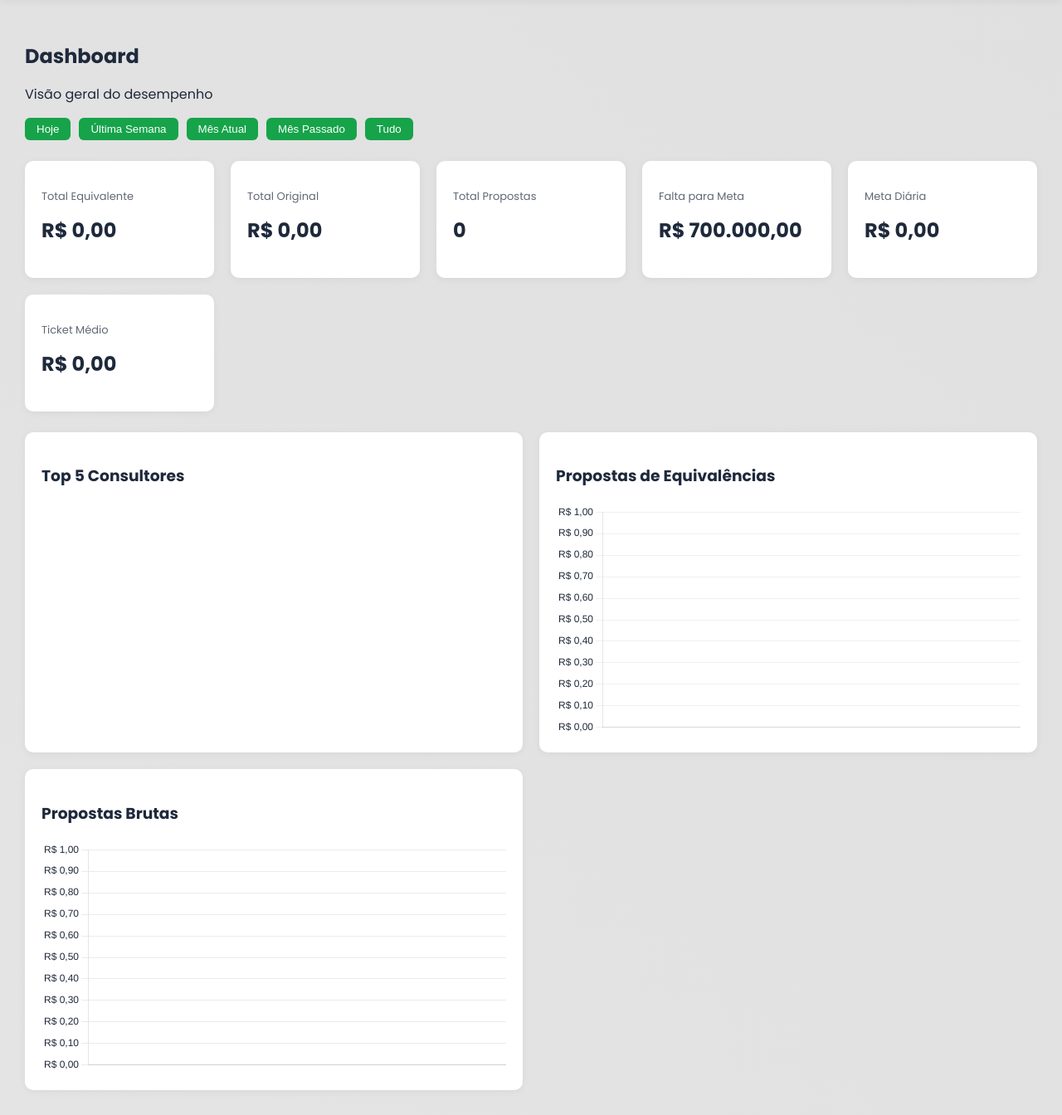
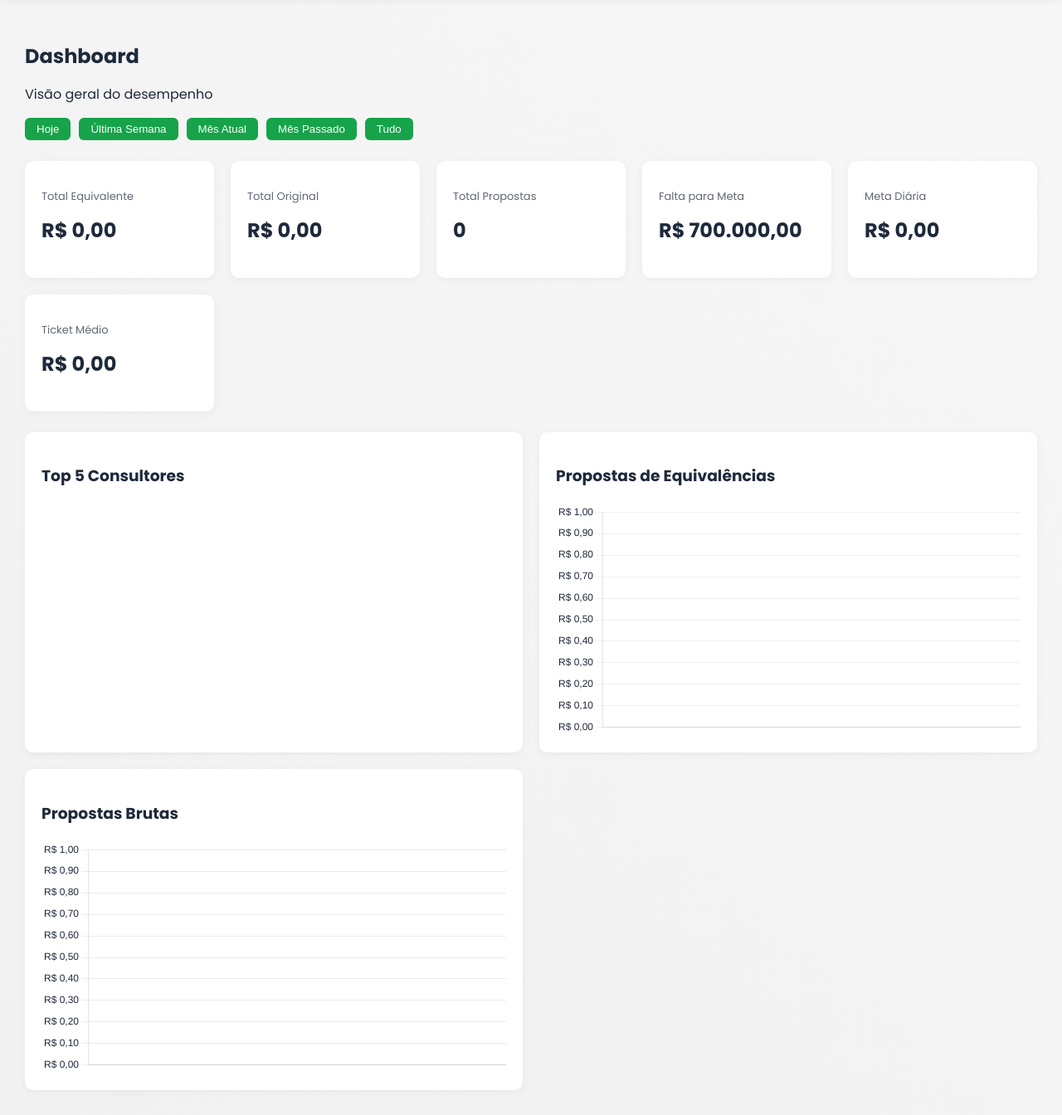
Before and after one commit to Thainalimaviana/Analitico, a Flask app: page /dashboard in a window 1280 px wide. Shown: the part 65-1409 px from the top of the page at 83% size. Run offline with Flask 3, Linux system fonts and the light colour scheme; a user stored in the database is signed in; data comes from the database, SQL or seed files in the repository; both versions use the stored data as it was after the commit; some libraries are stand-ins or nearby versions.

Commit message:
analitico

```diff
--- a/static/style.css
+++ b/static/style.css
@@ -1,6 +1,6 @@
   :root {
-    --gradiente-inicio: #a7a7a7e0;
-    --gradiente-fim: #c4c4c4dc;
+    --gradiente-inicio: #ffffff;
+    --gradiente-fim: #ffffff;
     --cor-texto: #007006;
     --bg-container: rgba(255, 255, 255, 0.12);
     --bg-input: rgba(255, 255, 255, 0.15);
@@ -16,7 +16,7 @@
 
   body:not(.dark-mode) .btn-filtro,
   body:not(.dark-mode) .btn-filtrar {
-    background: #e8f5e9 !important;
+    background: #f5faf5 !important;
     color: #006622 !important;
     border: 1px solid #009b3a !important;
   }
--- a/templates/base.html
+++ b/templates/base.html
@@ -15,25 +15,19 @@
 
     <style>
         :root {
-            --gradiente-inicio: #ffffff;
-            --gradiente-fim: #b1ebd5;
-            --gradiente-inicio: #e4e4e4;
-            --gradiente-fim: #e0e0e0;
+            --gradiente-inicio: #f1f1f1;
+            --gradiente-fim: #f7f7f7;
             --cor-texto: #1e293b;
             --bg-container: rgba(255, 255, 255, 0.85);
             --bg-card: #ffffff;
         }
 
         .dark-mode {
-
-            --gradiente-inicio: #386864;
-            --gradiente-fim: #020617;
-
+            --gradiente-inicio: #194e2e;
+            --gradiente-fim: #020929;
             --cor-texto: #e2e8f0;
-
             --bg-container: rgba(15, 23, 42, 0.9);
             --bg-card: #1e293b;
-
         }
 
         .dark-mode .card,
```
Also changed, not shown: local.db.
